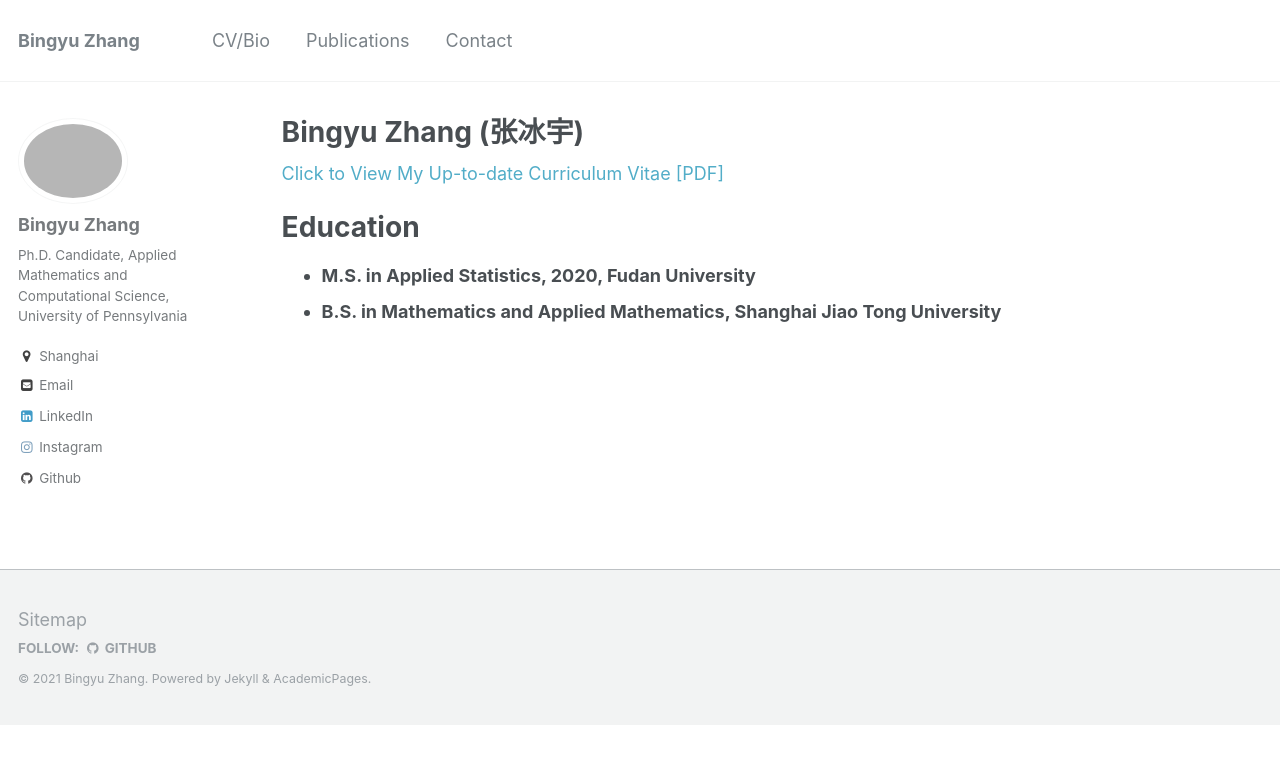
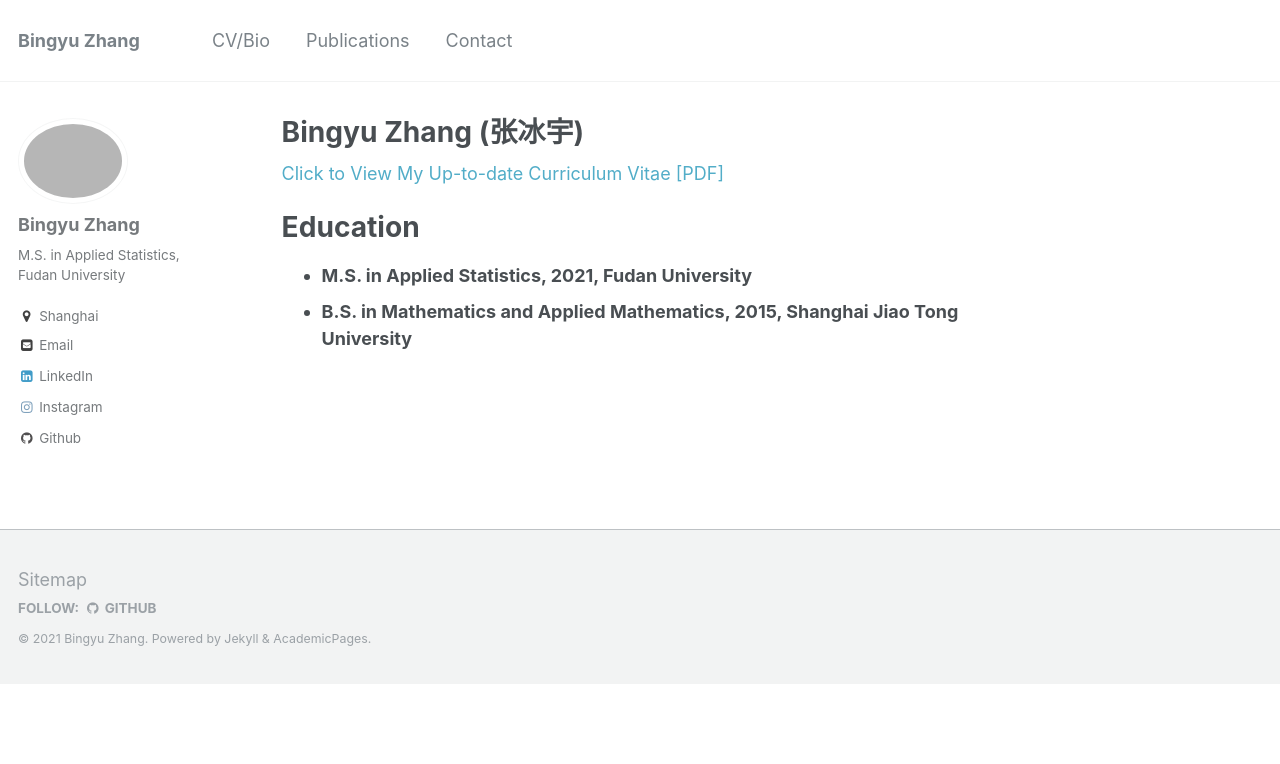
Before and after one commit to nbxszby416/nbxszby416.github.io, a Jekyll site: the page built from _pages/cv.md, in a window 1280 px wide. Shown: the top 764 px of the page. Built offline with Jekyll 4.4.1, drawn with Linux system fonts in a browser that asks for light colours.

Commit message:
[20210310]update

```diff
--- a/_config.yml
+++ b/_config.yml
@@ -10,7 +10,7 @@ locale                   : "en-US"
 title                    : "Bingyu Zhang"
 title_separator          : "-"
 name                     : &name "Bingyu Zhang"
-description              : &description "Ph.D. Candidate, Applied Mathematics and Computational Science, University of Pennsylvania"
+description              : &description "M.S. in Applied Statistics, Fudan University"
 url                      : https://nbxszby416.github.io # the base hostname & protocol for your site e.g. "https://mmistakes.github.io"
 baseurl                  : "" # the subpath of your site, e.g. "/blog"
 repository               : "nbxszby416/nbxszby416.github.io"
@@ -79,7 +79,7 @@ analytics:
 author:
   name             : "Bingyu Zhang"
   avatar           : "bingyu.jpg"
-  bio              : "Ph.D. Candidate, Applied Mathematics and Computational Science, University of Pennsylvania"
+  bio              : "M.S. in Applied Statistics, Fudan University"
   location         : "Shanghai"
   employer         :
   googlescholar    :
--- a/_pages/cv.md
+++ b/_pages/cv.md
@@ -12,7 +12,7 @@ redirect_from:
 [Click to View My Up-to-date Curriculum Vitae [PDF]](https://nbxszby416.github.io/files/bingyu_cv.pdf)
 
 # Education
-* **M.S. in Applied Statistics, 2020, Fudan University**
-* **B.S. in Mathematics and Applied Mathematics, Shanghai Jiao Tong University**
+* **M.S. in Applied Statistics, 2021, Fudan University**
+* **B.S. in Mathematics and Applied Mathematics, 2015, Shanghai Jiao Tong University**
 
 <!-- <embed src="https://nbxszby416.github.io/files/bingyu_cv.pdf" width="650" height="1800" type='application/pdf'> -->
```
Also changed, not shown: _pages/about.md (+1 -1 lines), _pages/publications.md (+2 -0 lines).
